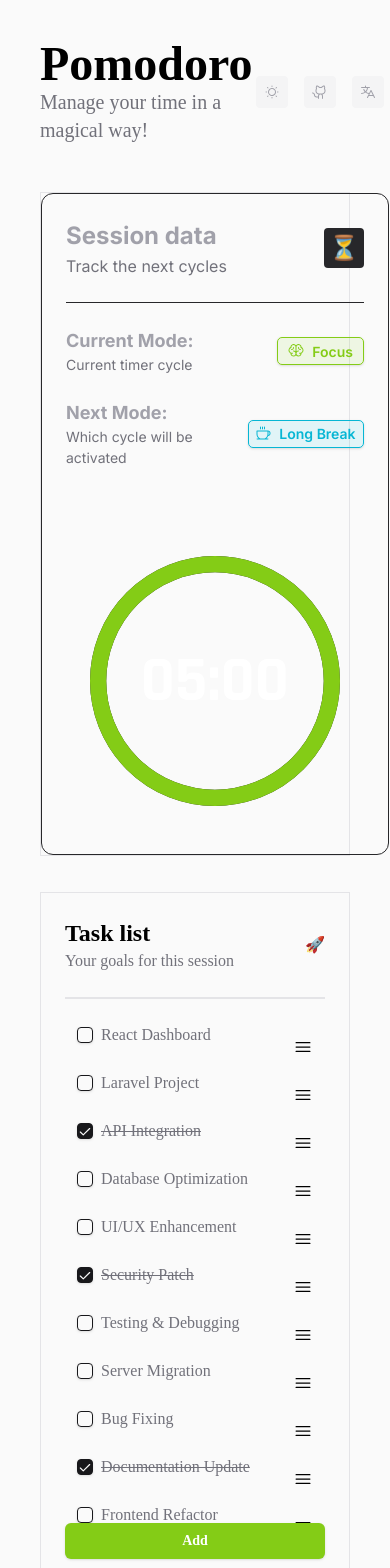
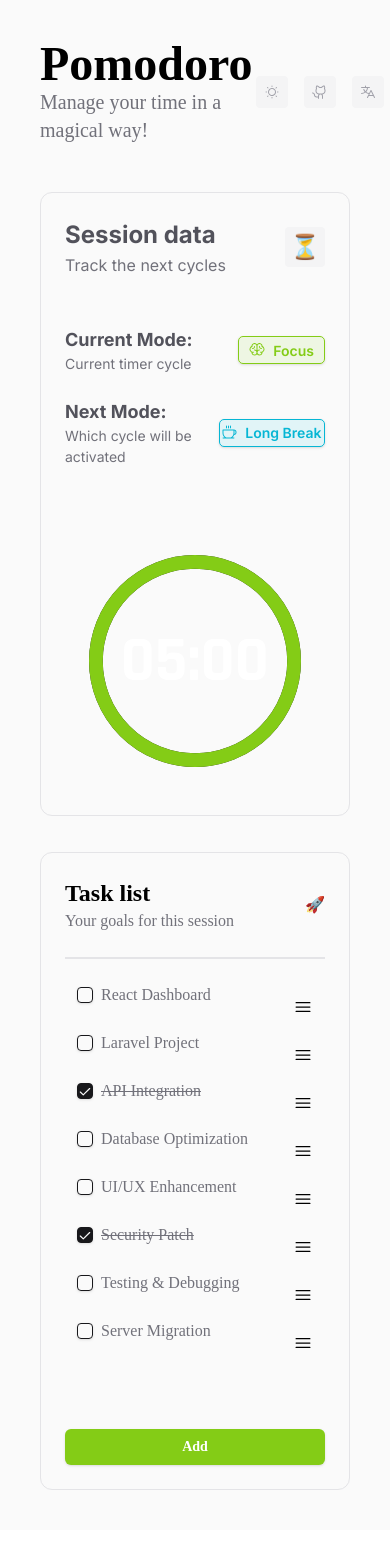
Before and after one commit to Eeoleir/syntactics-pomodoro-client, a Next.js app: page /dashboard in a window 390 px wide. Shown: the top 1568 px of the page. After the commit the page ends 1530 px from the top, so only its background shows below. Built offline with nearby package versions, Linux system fonts and the light colour scheme.

Commit message:
fix: responsive dashboard

```diff
--- a/app/(pages)/(authentication)/dashboard/page.tsx
+++ b/app/(pages)/(authentication)/dashboard/page.tsx
@@ -35,10 +35,10 @@ const Dashboard = () => {
         </div>
 
         <div className="flex flex-col md:flex-row mt-12 border-[#E4E4E7] gap-9">
-          <div className="flex flex-row w-full border border-[#E4E4E7]">
+          <div className="w-full">
             <PomodoroTimerCard />
           </div>
-          <div className="flex flex-row w-full border border-[#E4E4E7]">
+          <div className="flex flex-row w-full border border-[#E4E4E7] rounded-xl">
             <TaskList />
           </div>
         </div>
--- a/components/custom/TimerCard.tsx
+++ b/components/custom/TimerCard.tsx
@@ -1,12 +1,16 @@
-'use client'
+"use client"
+
 import { useContext } from "react"
 import Image from "next/image";
 import { Modes, ModeContext } from "@/app/context/ModeContext";
 import CircularTimer from "../subcomponents/CircularTimer";
 import { Button } from "../ui/button";
 
+
+const darkMode = false;
+
 const primaryTextStyles = `
-  text-[#a1a1aa]
+  ${darkMode ? "text-[#a1a1aa]" : "text-[#52525b]"}
   font-bold
   font-sans
   `;
@@ -17,16 +21,13 @@ const secondaryTextStyles = `
   `;
 
 export default function PomodoroTimerCard() {
-  const containerStyles = `
-    flex flex-col
-    w-[542px]
-    p-[24px]
-    border border-[#27272a]
-    rounded-xl
-    `;
+  // temporary until dark mode context
+
+  const containerLayout = "flex flex-col w-full p-[24px] rounded-xl border";
+  const containerStyles = darkMode ? `border-[#27272a]` : `border-[#e4e4e7]`;
 
   return (
-    <div id="container-main" className={containerStyles}>
+    <div id="container-main" className={`${containerStyles} ${containerLayout}`}>
       <CardTop/>
     </div>
   );
@@ -45,12 +46,12 @@ function CardTop() {
     w-[40px] h-[40px]
     flex justify-center items-center
     text-[24px]
-    bg-[#27272a]
+    ${darkMode ? "bg-[#27272a]" : "bg-[#f4f4f5]"}
     rounded
     `;
 
   return (
-    <div className="flex flex-col">
+    <div className="flex flex-col w-full">
       { /* ---- title and icon ---- */ }
       <div id="header-container" className={containerStyles}>
         <div id="header-text" className="flex flex-col">
@@ -63,7 +64,7 @@ function CardTop() {
       </div>
 
       { /* ---- divider ---- */}
-      <div id="divider" className="h-[1px] w-full bg-[#27272a] mt-[24px] mb-[24px]"></div>
+      <div id="divider" className={`h-[1px] w-full bg-[${darkMode ? "#27272a" : "#e4e4e7"}] mt-[24px] mb-[24px]`}></div>
 
       {/* ---- cycles ---- */}
       <div id="cycles-container" className="flex flex-col space-y-[24px]">
@@ -113,6 +114,7 @@ const ModeBadge = ({ mode } : {mode: Modes}) => {
         border-[#84cc16]
         text-[#84cc16]
         bg-[#84cc16]/10
+        hover:bg-transparent
         `
     },
     [Modes.LONG_BREAK] : {
@@ -121,6 +123,7 @@ const ModeBadge = ({ mode } : {mode: Modes}) => {
         border-[#06b6d4]
         text-[#06b6d4]
         bg-[#06b6d4]/10
+        hover:bg-transparent
       `
     },
     [Modes.SHORT_BREAK] : {
@@ -129,6 +132,7 @@ const ModeBadge = ({ mode } : {mode: Modes}) => {
         text-[#f59e0b]
         border-[#f59e0b]
         bg-[#f59e0b]/10
+        hover:bg-transparent
       `
     }
   };
@@ -137,9 +141,5 @@ const ModeBadge = ({ mode } : {mode: Modes}) => {
     <Button className={`${badgeStyles} ${badgeProperties[mode].style}`}>
       <Image src={`/mode_badge_icons/${mode}.svg`} alt={'?'} width={16} height={15} className="-mt-[2px]"/> {badgeProperties[mode].title}
     </Button>
-    // <div className={`${badgeProperties[mode].style} ${badgeStyles}`}>
-    //   <Image src={`/mode_badge_icons/${mode}.svg`} alt={'?'} width={16} height={15} className="-mt-[2px]"/>
-    //   <span>{badgeProperties[mode].title}</span>
-    // </div>
   );
 }
--- a/components/custom/tasklist/Tasklist.tsx
+++ b/components/custom/tasklist/Tasklist.tsx
@@ -285,7 +285,7 @@ const TaskList = () => {
           </div>
           <hr className="my-6 w-full border border-[#E4E4E7]" />
 
-          <ScrollArea className="flex flex-col justify-between h-[500px] overflow-y-auto">
+          <ScrollArea className="flex flex-col justify-between h-[382px] overflow-y-auto">
             {taskList.map((task) => (
               <div key={task.id} className="flex justify-between mx-3">
                 <div className="flex items-center gap-2 mb-6">
@@ -420,7 +420,7 @@ const TaskList = () => {
           </ScrollArea>
           <Button
             onClick={() => setAddTaskActive("addTitle")}
-            className="w-full py-2 px-3 text-sm font-semibold text-white bg-[#84CC16] hover:bg-[#669f10] rounded-md"
+            className="w-full py-2 px-3 mt-16 text-sm font-semibold text-white bg-[#84CC16] hover:bg-[#669f10] rounded-md"
           >
             Add
           </Button>
```
